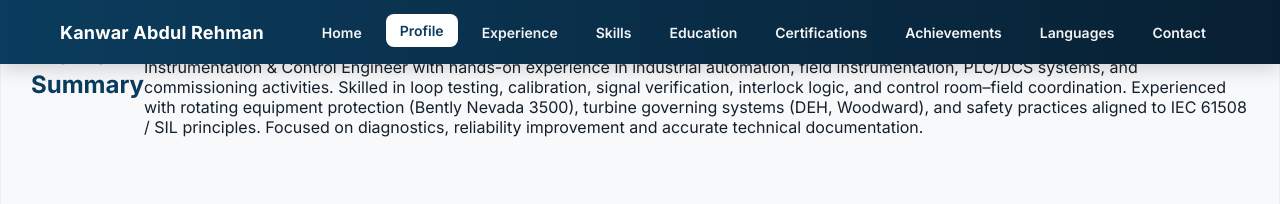
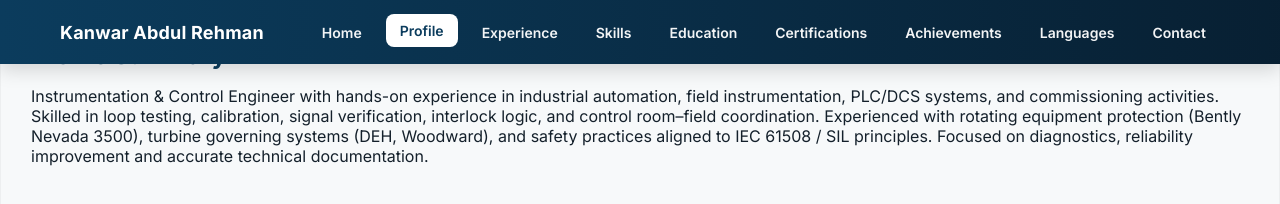
Before and after one commit to RanaKanwarKhan/RanaKanwarKhan.github.io, a plain HTML site: page index.html in a window 1280 px wide. Both pictures are taken after a click on the button "View Profile". Drawn offline with Linux system fonts and the light colour scheme.

Commit message:
Update index.html

```diff
--- a/index.html
+++ b/index.html
@@ -334,7 +334,6 @@ const navLinks = document.querySelectorAll('.nav-link');
 const sections = document.querySelectorAll('.section');
 const hero = document.querySelector('.hero');
 
-// Function to show a section
 function showSection(id) {
     // Hide all sections
     sections.forEach(s => {
@@ -342,25 +341,26 @@ function showSection(id) {
         s.style.display = 'none';
     });
 
-    // Hero (home) handling
+    // Show hero
     if (id === 'home') {
         hero.style.display = 'flex';
         hero.scrollIntoView({ behavior: 'smooth' });
     } else {
-        hero.style.display = 'none'; // hide hero when any section is active
+        hero.style.display = 'none';
         const target = document.getElementById(id);
         if (target) {
-            target.style.display = 'flex';  // full screen
+            target.style.display = 'block';  // <-- use 'block', not 'flex'
             target.classList.add('active');
             target.scrollIntoView({ behavior: 'smooth' });
         }
     }
 
-    // Update nav links active state
+    // Update nav links
     navLinks.forEach(link => link.classList.remove('active'));
     const activeLink = document.querySelector(`.nav-link[data-target="${id}"]`);
     if (activeLink) activeLink.classList.add('active');
 }
+
 
 // Buttons
 function openSection(id) { showSection(id); }
```
